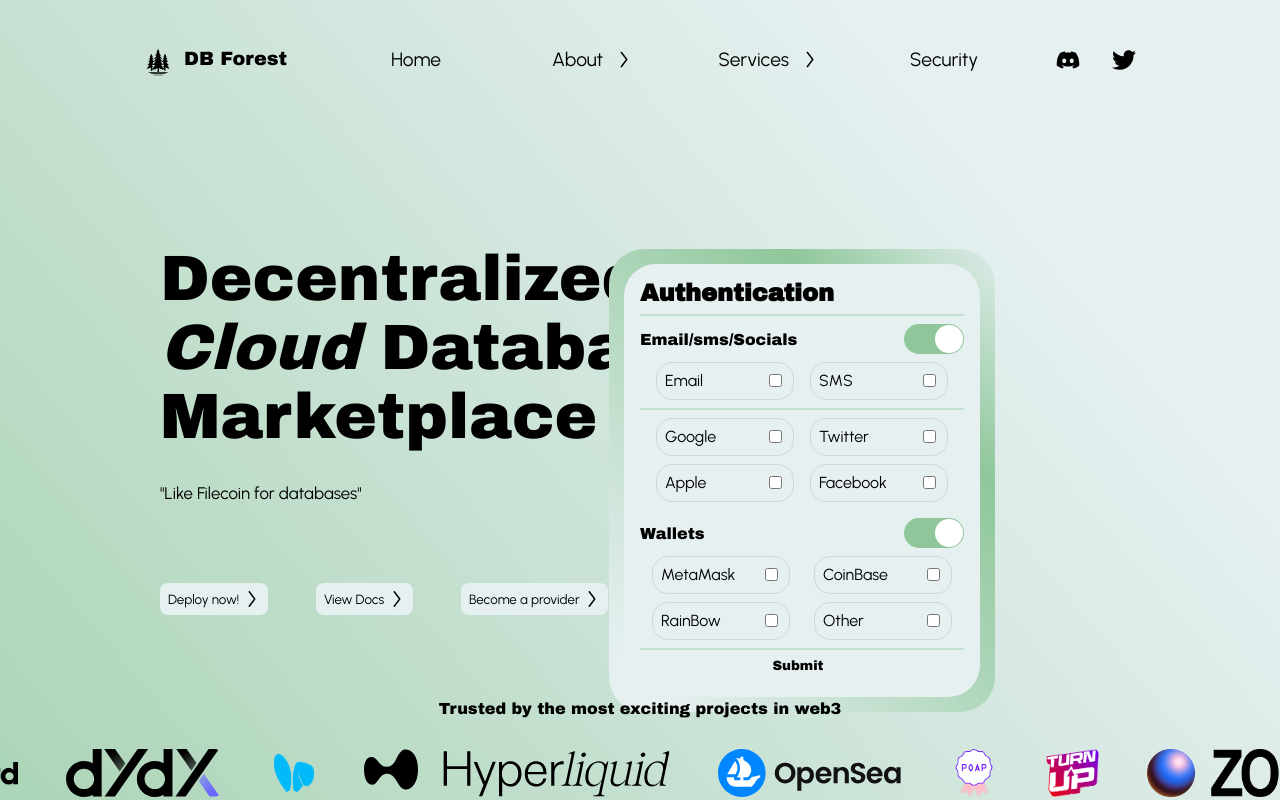
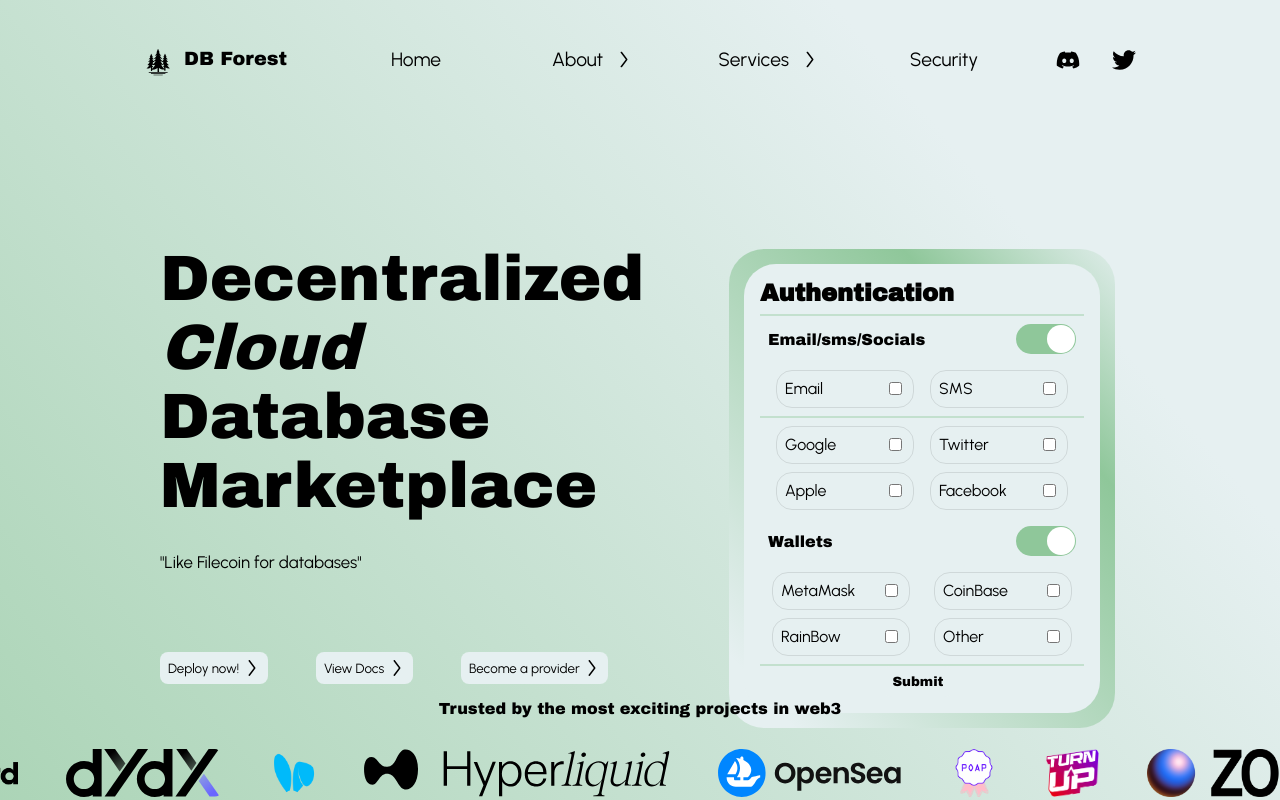
Before and after one commit to Senior-toreodor/mockup_test, a React (Vite) app: page / in a window 1280 px wide. Built offline with nearby package versions, Linux system fonts and the light colour scheme.

Commit message:
fixing bugs and not responsive panel

```diff
--- a/src/GifContainer.css
+++ b/src/GifContainer.css
@@ -1,7 +1,8 @@
 
 .advertismentPanel {
     display: grid;
-    margin-right:3rem;
+    max-height: 5vh;
+    margin-right: 3rem;
 }
 .centralPanel {
     display: flex;
@@ -99,12 +100,10 @@
     -webkit-background-clip: padding-box; /* For Safari */
     background-clip: padding-box; /* Makes sure background does not bleed into the border */
     border: 5px solid transparent; /* Sets the width of the gradient border */
-    right: 35vh;
-    position: fixed;
 }
 .headPanel{
     display:flex;
-    margin-top:1vh;
+    margin: 1vh;
     align-items:center;
 }
 .headPanel p {
```
